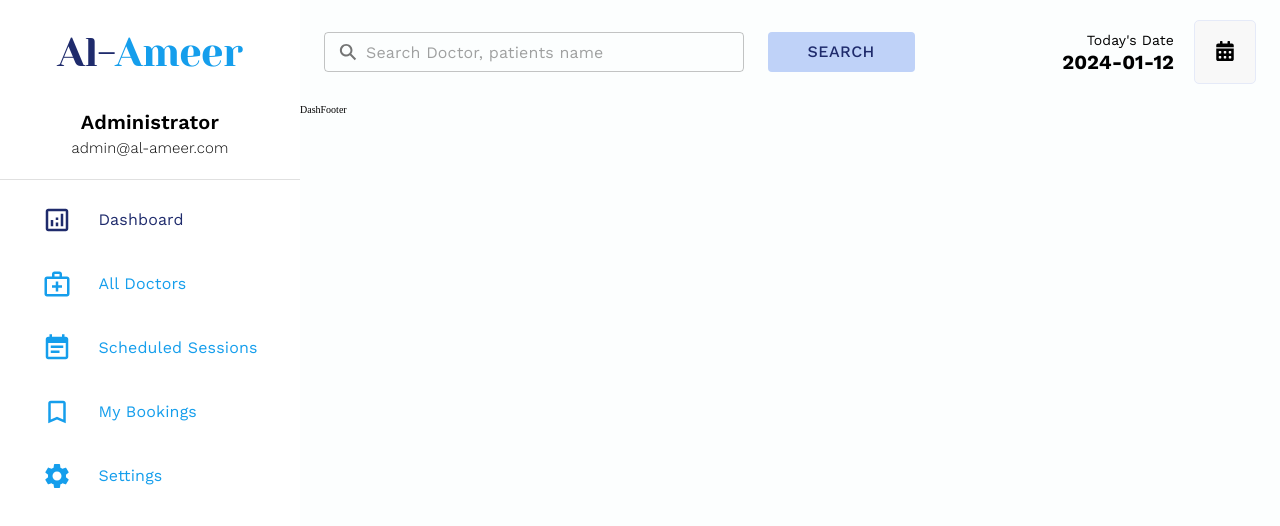
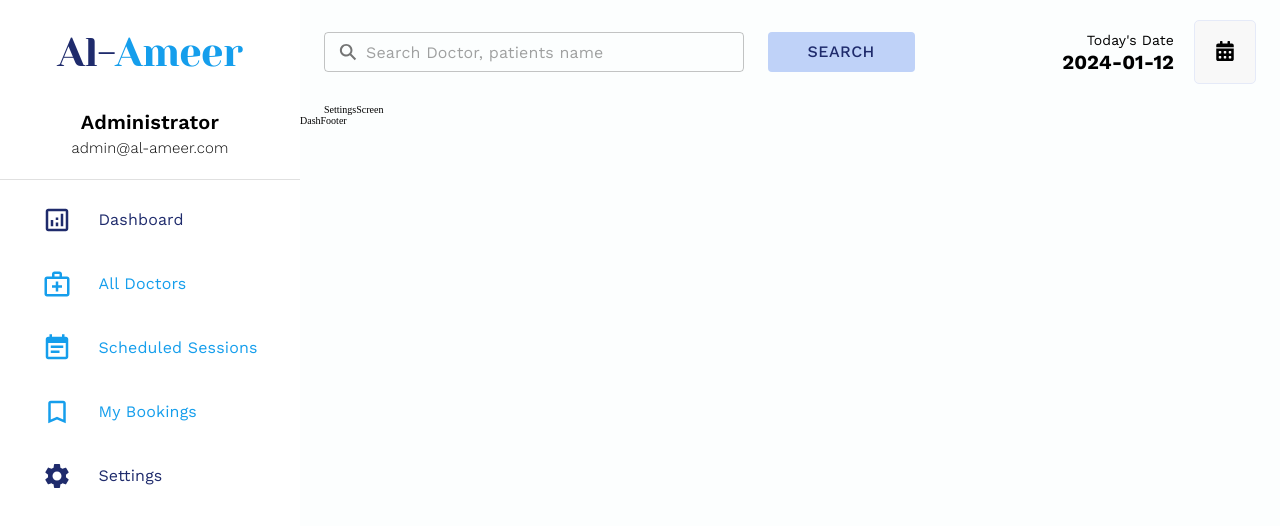
Before and after one commit to dovecancode/al-ameer, a React (Vite) app: page /dashboard/settings in a window 1280 px wide. Shown: the top 526 px of the page. Built offline with nearby package versions, Linux system fonts and the light colour scheme.

Commit message:
arranged the dashboard components and its routes

```diff
--- a/src/App.jsx
+++ b/src/App.jsx
@@ -10,22 +10,15 @@ import {
   ServicesScreen,
 } from './Screens'
 import theme from './ThemeChanger'
-// import Footer from './components/Footer'
 
-import { Dashboard } from './Screens/DashboardScreens'
+import { DashboardScreen, SettingsScreen } from './Screens/DashboardScreens'
 import DashboardLayout from './Screens/DashboardScreens/DashboardLayout'
 import DashboardPrivateRoute from './components/DashboardPrivateRoute'
-
-// import Footer from './components/Footer'
-// import Header from './components/Header'
-// import Navbar from './components/Navbar'
 
 function App() {
   return (
     <ThemeProvider theme={theme}>
       <BrowserRouter>
-        {/* <Header />
-        <Navbar /> */}
         <Routes>
           <Route index="*" element={<HomeScreen />} />
           <Route path="about-us" element={<AboutScreen />} />
@@ -43,10 +36,10 @@ function App() {
               </DashboardPrivateRoute>
             }
           >
-            <Route index element={<Dashboard />} />
+            <Route index element={<DashboardScreen />} />
+            <Route path="settings" element={<SettingsScreen />} />
           </Route>
         </Routes>
-        {/* <Footer /> */}
       </BrowserRouter>
     </ThemeProvider>
   )
--- a/src/Screens/DashboardScreens/Dashboard/index.jsx
+++ /dev/null
@@ -1,11 +0,0 @@
-import { Box } from "@mui/material";
-
-function Dashboard() {
-  return (
-    <>
-      <Box sx={{ background: "cyan", padding: "1rem" }}>Dashboard Content</Box>
-    </>
-  );
-}
-
-export default Dashboard;
--- /dev/null
+++ b/src/Screens/DashboardScreens/DashboardScreen/index.jsx
@@ -0,0 +1,11 @@
+import { Box } from '@mui/material'
+
+function DashboardScreen() {
+  return (
+    <>
+      <Box sx={{ background: 'cyan', padding: '1rem' }}>Dashboard Content</Box>
+    </>
+  )
+}
+
+export default DashboardScreen
--- /dev/null
+++ b/src/Screens/DashboardScreens/SettingsScreen/index.jsx
@@ -0,0 +1,5 @@
+function SettingsScreen() {
+  return <div>SettingsScreen</div>
+}
+
+export default SettingsScreen
--- a/src/Screens/DashboardScreens/index.jsx
+++ b/src/Screens/DashboardScreens/index.jsx
@@ -1 +1,2 @@
-export { default as Dashboard } from './Dashboard'
+export { default as DashboardScreen } from './DashboardScreen'
+export { default as SettingsScreen } from './SettingsScreen'
--- a/src/components/DashboardPrivateRoute/index.jsx
+++ b/src/components/DashboardPrivateRoute/index.jsx
@@ -1,3 +1,4 @@
+import PropTypes from 'prop-types'
 import { Navigate } from 'react-router-dom'
 
 function DashboardPrivateRoute({ children }) {
@@ -5,4 +6,8 @@ function DashboardPrivateRoute({ children }) {
   return user ? children : <Navigate to="/" replace />
 }
 
+DashboardPrivateRoute.propTypes = {
+  children: PropTypes.element,
+}
+
 export default DashboardPrivateRoute
```
Also changed, not shown: src/components/Dashboard/DashSidebar/data.js (+11 -11 lines).
